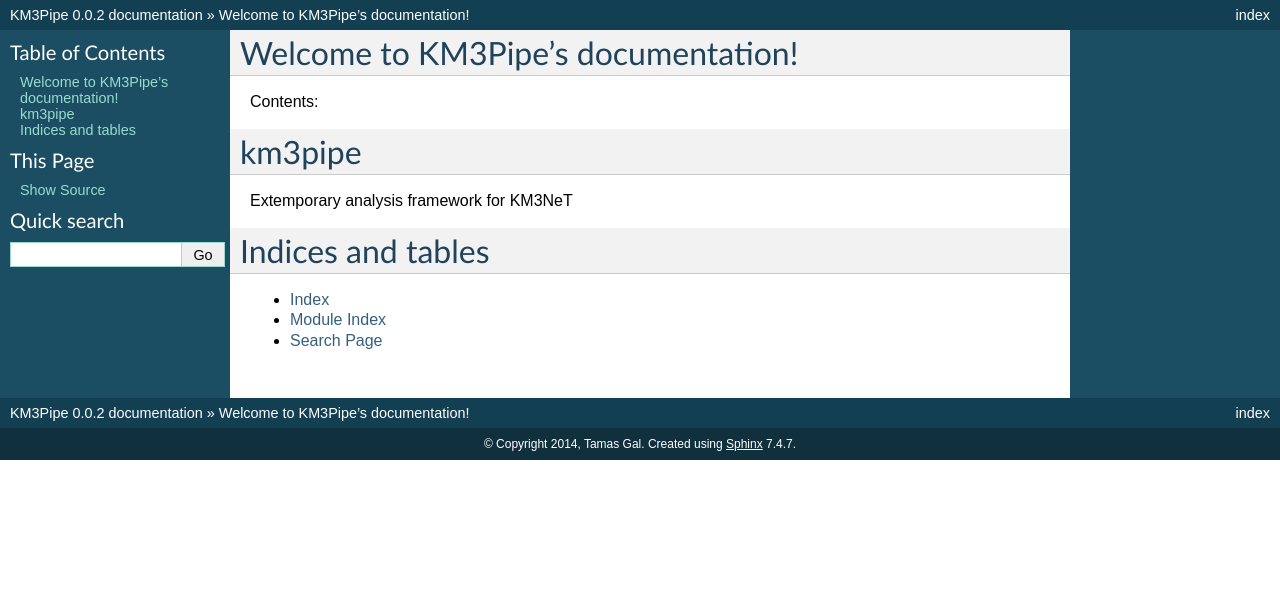
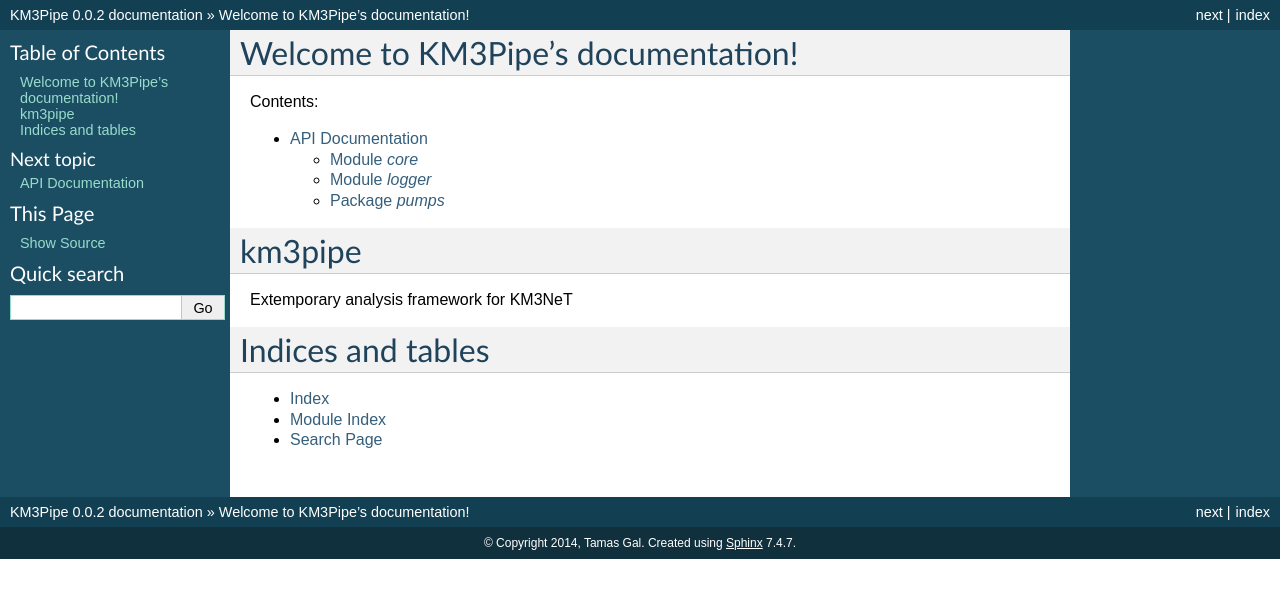
Before and after one commit to tamasgal/km3pipe, a Sphinx documentation site: the page built from docs/index.rst, in a window 1280 px wide. Shown: the top 598 px of the page. Built offline with Sphinx 7.4.7, drawn with Linux system fonts in a browser that asks for light colours; formulas are drawn with MathJax 3.

Commit message:
API documentation

```diff
--- /dev/null
+++ b/docs/api.rst
@@ -0,0 +1,25 @@
+.. _api:
+
+API Documentation
+=================
+
+Module `core`
+-------------------
+
+.. automodule:: km3pipe.core
+    :members:
+
+Module `logger`
+-------------------
+
+.. automodule:: km3pipe.logger
+    :members:
+
+Package `pumps`
+-------------------
+
+.. automodule:: km3pipe.pumps.daq
+    :members:
+
+.. automodule:: km3pipe.pumps.evt
+    :members:
--- a/docs/index.rst
+++ b/docs/index.rst
@@ -11,6 +11,8 @@
 .. toctree::
    :maxdepth: 3
 
+   api
+
 .. include:: ../README.md
 
 Indices and tables
```
